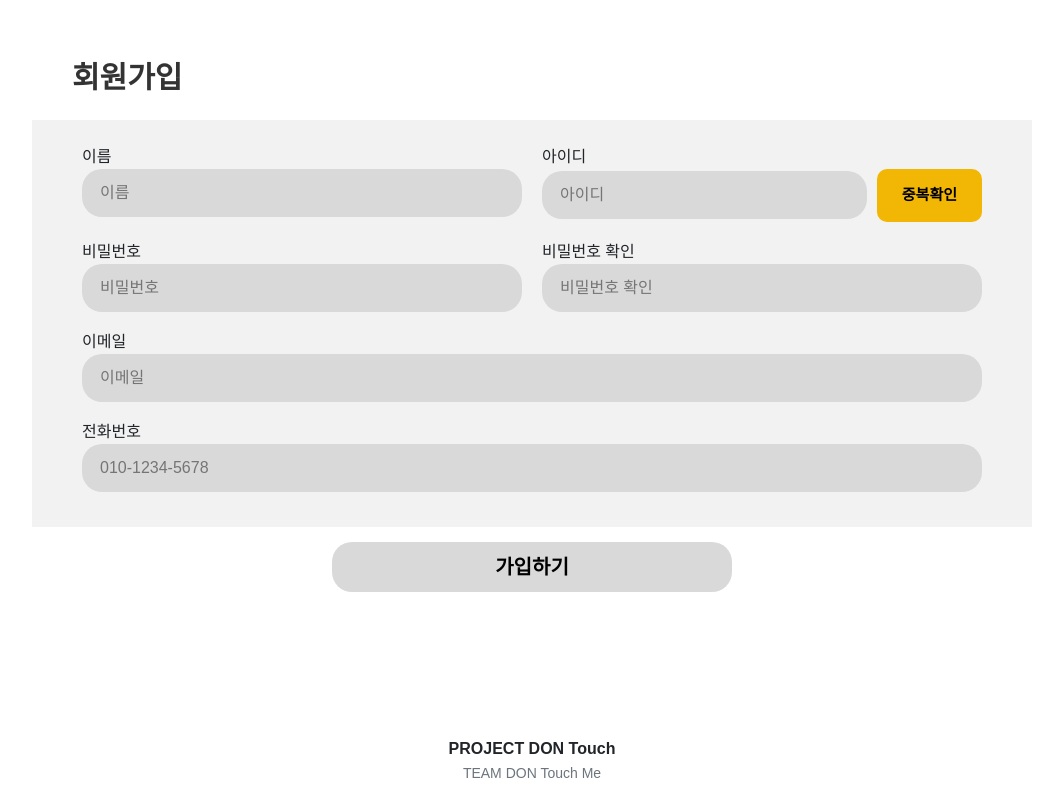
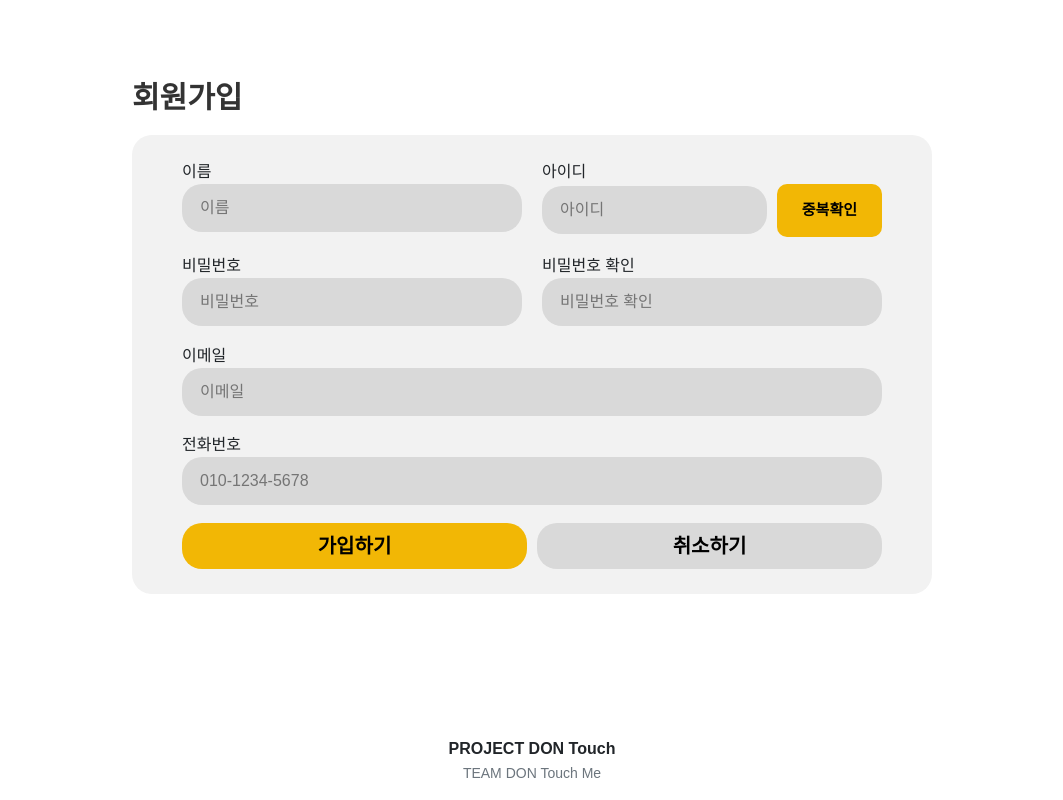
Before and after one commit to KBdontouch/KB-Skeleton-Project, a Vue app in the folder DonTouch/: page /join in a window 1280 px wide. Shown: the whole page, without its empty margins (108-1171 px from the left). Built offline with nearby package versions, Linux system fonts and the light colour scheme; a web font is replaced by a local one.

Commit message:
Feat. join , mypage 화면 css 수정 ( 가운데 정렬, width, border-radius 수정, join 취소하기 버튼 추가)

```diff
--- a/DonTouch/src/pages/user/Join.vue
+++ b/DonTouch/src/pages/user/Join.vue
@@ -1,10 +1,16 @@
 <template>
+  <div class="page">
+    <div class="main-container">
       <div class="header">회원가입</div>
       <div class="join-wrapper">
         <div class="input-row">
           <div class="form-item">
             <div class="name">이름</div>
-        <input type="text" v-model="joinData.user_name" placeholder="이름" />
+            <input
+              type="text"
+              v-model="joinData.user_name"
+              placeholder="이름"
+            />
           </div>
           <div class="form-item">
             <div class="id">아이디</div>
@@ -68,8 +74,13 @@
             />
           </div>
         </div>
+        <div class="button-group">
+          <button class="submit-btn" @click="newJoin">가입하기</button>
+          <button class="withdraw-btn" @click="cancel">취소하기</button>
         </div>
-  <button class="submit-btn" @click="newJoin">가입하기</button>
+      </div>
+    </div>
+  </div>
 </template>
 
 <script setup>
@@ -120,6 +131,16 @@ const checkedId = async () => {
     alert('오류가 발생했습니다.');
   }
 };
+const cancel = () => {
+  joinData.id = 0;
+  joinData.user_id = '';
+  joinData.user_pw = '';
+  joinData.user_name = '';
+  joinData.user_email = '';
+  joinData.user_phone = '';
+  joinData.user_state = 0;
+  router.push('/');
+};
 const newJoin = async () => {
   // 항목 누락 체크
   const labels = {
@@ -167,23 +188,39 @@ const newJoin = async () => {
 </script>
 
 <style scoped>
+/*페이지 요소 전체 중앙정렬*/
+.page {
+  width: 100%;
+  display: flex;
+  justify-content: center;
+  padding-top: 20px;
+}
+
+.main-container {
+  width: fit-content;
+  display: flex;
+  flex-direction: column; /* 제목과 아래 내용을 세로로 배치 */
+  align-items: flex-start; /*자식 요소(제목)를 왼쪽 끝으로 밀착 */
+}
+
 /* 전체 컨테이너 배경 및 폰트 설정 */
 .join-wrapper {
   background-color: #f2f2f2;
-  width: 1000px;
+  width: 800px;
   height: auto;
   padding: 25px 50px;
   margin: 0 auto;
+  border-radius: 20px;
   display: flex;
   flex-direction: column;
-  gap: 8px;
+  gap: 7.5px;
   box-sizing: border-box;
 }
 
 /* 상단 '회원가입' 타이틀 */
 .header {
   width: 900px;
-  margin: 15px 0 20px 100px;
+  margin: 15px 0 15px 100px;
   font-size: 30px;
   font-weight: bold;
   color: #333;
@@ -263,12 +300,22 @@ input {
   margin-top: -10px;
 }
 
-/* 가입하기 버튼 */
-.submit-btn {
+/* 가입하기, 취소하기 버튼 */
+
+.button-group {
+  display: flex;
+  align-items: center;
+  flex-direction: row;
+  gap: 10px;
+  width: 100%;
+}
+
+.submit-btn,
+.withdraw-btn {
   display: block;
   width: 400px;
-  margin: 15px auto;
-  padding: 10px;
+  margin: 0;
+  padding: 8px 10px;
   background-color: #d9d9d9;
   border: none;
   border-radius: 20px;
@@ -276,4 +323,8 @@ input {
   font-weight: bold;
   cursor: pointer;
 }
+
+.submit-btn {
+  background-color: #f2b705;
+}
 </style>
--- a/DonTouch/src/pages/user/MyPage.vue
+++ b/DonTouch/src/pages/user/MyPage.vue
@@ -1,11 +1,17 @@
 <template>
+  <div class="page">
+    <div class="main-container">
       <div class="header">마이페이지</div>
       <div class="mypage-wrapper">
         <div>개인정보 수정</div>
         <div class="input-row">
           <div class="form-item">
             <div>이름</div>
-        <input type="text" v-model="editData.user_name" placeholder="이름" />
+            <input
+              type="text"
+              v-model="editData.user_name"
+              placeholder="이름"
+            />
           </div>
           <div class="form-item">
             <div>아이디</div>
@@ -65,6 +71,8 @@
           }}
         </p>
       </div>
+    </div>
+  </div>
 </template>
 
 <script setup>
@@ -100,13 +108,29 @@ const infoEdit = async () => {
 </script>
 
 <style scoped>
+/*페이지 요소 전체 중앙정렬*/
+.page {
+  width: 100%;
+  display: flex;
+  justify-content: center;
+  padding-top: 20px;
+}
+
+.main-container {
+  width: fit-content;
+  display: flex;
+  flex-direction: column; /* 제목과 아래 내용을 세로로 배치 */
+  align-items: flex-start; /*자식 요소(제목)를 왼쪽 끝으로 밀착 */
+}
+
 /* 전체 컨테이너 배경 및 폰트 설정 */
 .mypage-wrapper {
   background-color: #f2f2f2;
-  width: 1000px;
+  width: 800px;
   height: auto;
   padding: 25px 50px;
   margin: 0 auto;
+  border-radius: 20px;
   display: flex;
   flex-direction: column;
   gap: 8px;
```
Lines whose indentation alone changed are shown as unchanged.
